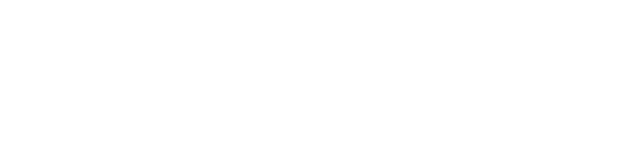
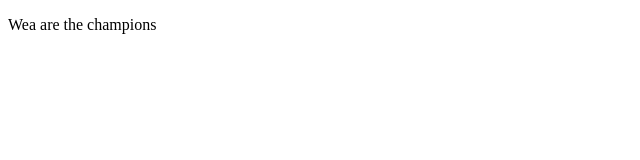
Before and after one commit to avtobezpeka/site, a plain HTML site: page about.html in a window 1280 px wide. Shown: the whole page, without its empty margins (0-640 px from the left). Drawn offline with Linux system fonts and the light colour scheme.

Commit message:
first commit

```diff
--- a/about.html
+++ b/about.html
@@ -5,6 +5,6 @@
         <title>About us</title>
     </head>
     <body>
-
+        <p>Wea are the champions</p>
     </body>
 </html>
```
